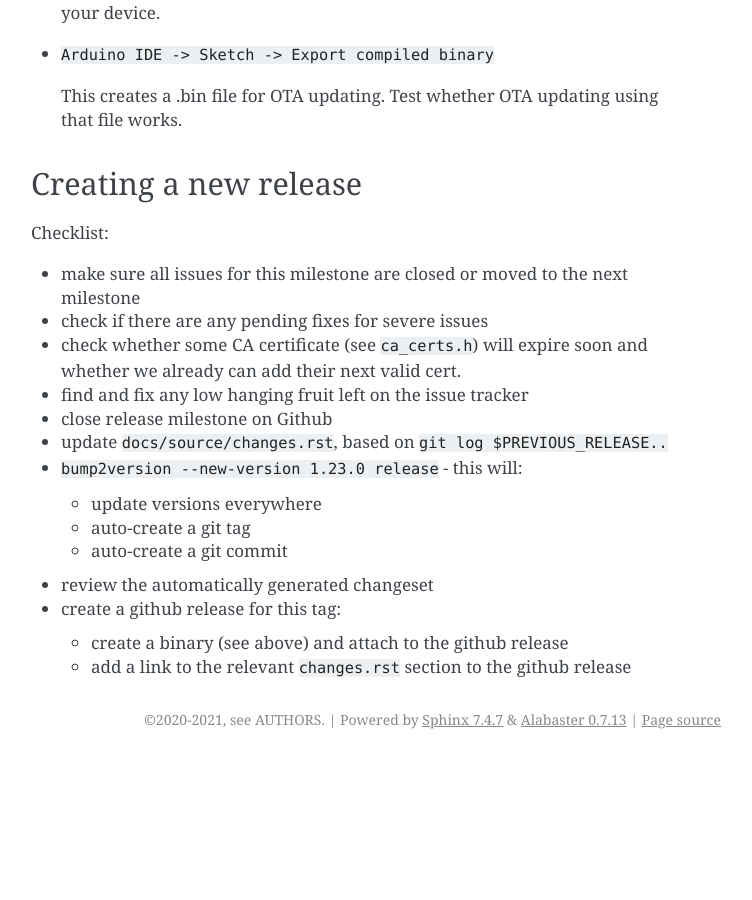
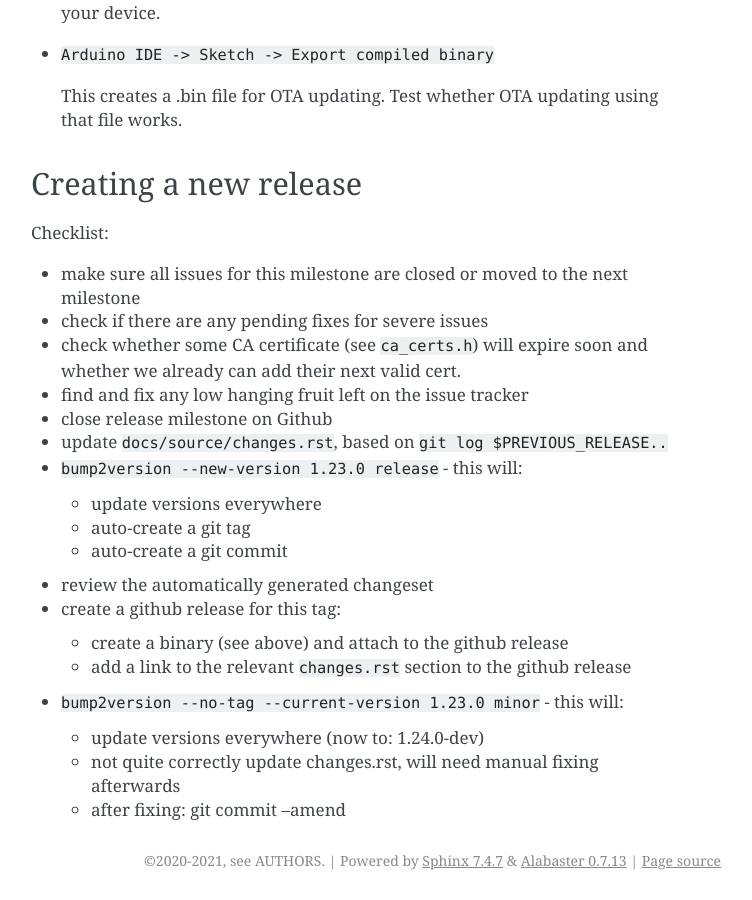
Before and after one commit to ecocurious2/MultiGeiger, a Sphinx documentation site: the page built from docs/source/development.rst, in a window 1280 px wide and 900 px high, scrolled down 2699 px. Shown: the whole window, without its empty margins (389-1141 px from the left). Built offline with Sphinx 7.4.7, drawn with Linux system fonts in a browser that asks for light colours; before the commit the page ends 3458 px from its top, so only the background shows below that.

Commit message:
update developer docs: bump master branch version to -dev after release

```diff
--- a/docs/source/development.rst
+++ b/docs/source/development.rst
@@ -170,3 +170,9 @@ Checklist:
 
   - create a binary (see above) and attach to the github release
   - add a link to the relevant ``changes.rst`` section to the github release
+
+- ``bump2version --no-tag --current-version 1.23.0 minor`` - this will:
+
+  - update versions everywhere (now to: 1.24.0-dev)
+  - not quite correctly update changes.rst, will need manual fixing afterwards
+  - after fixing: git commit --amend
```
